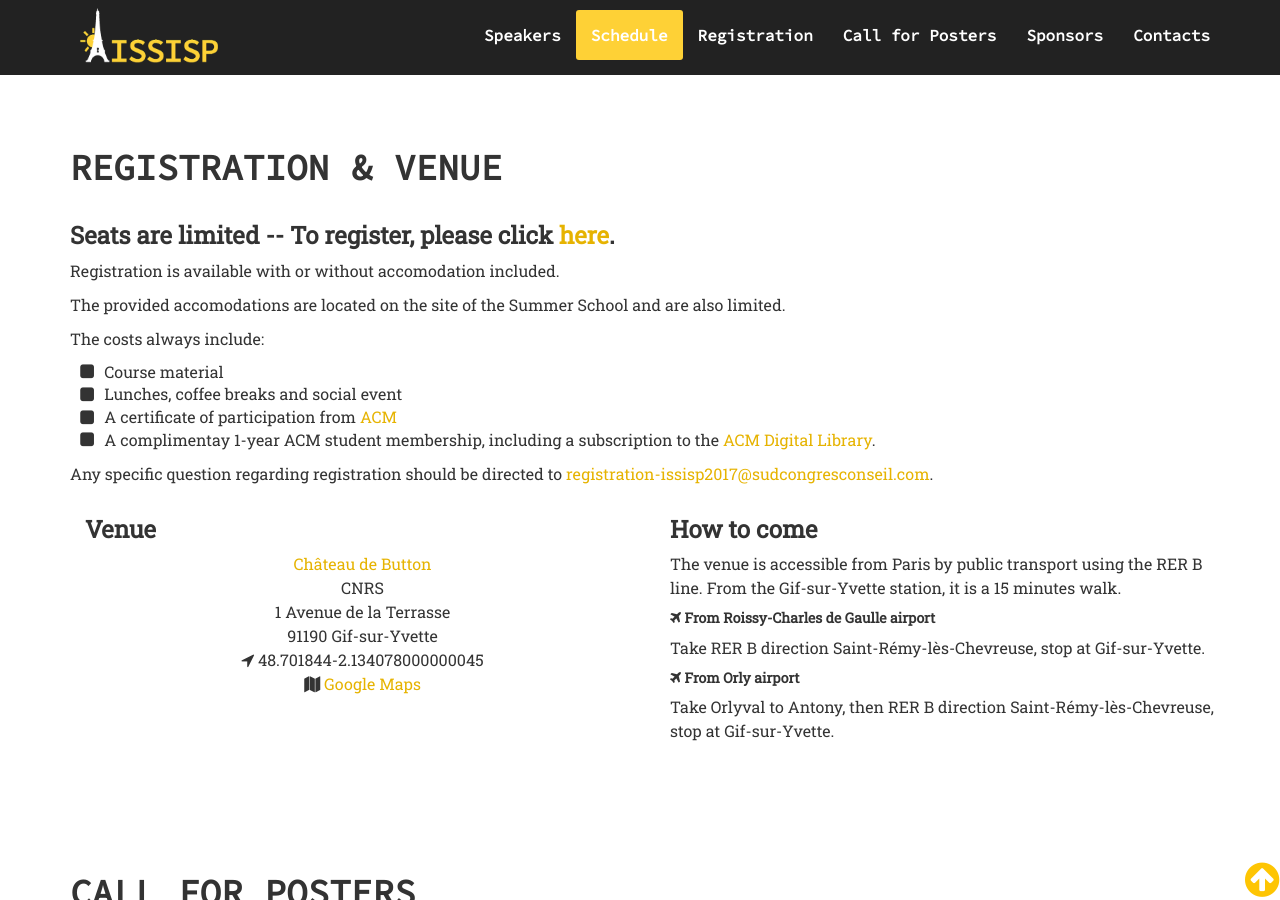
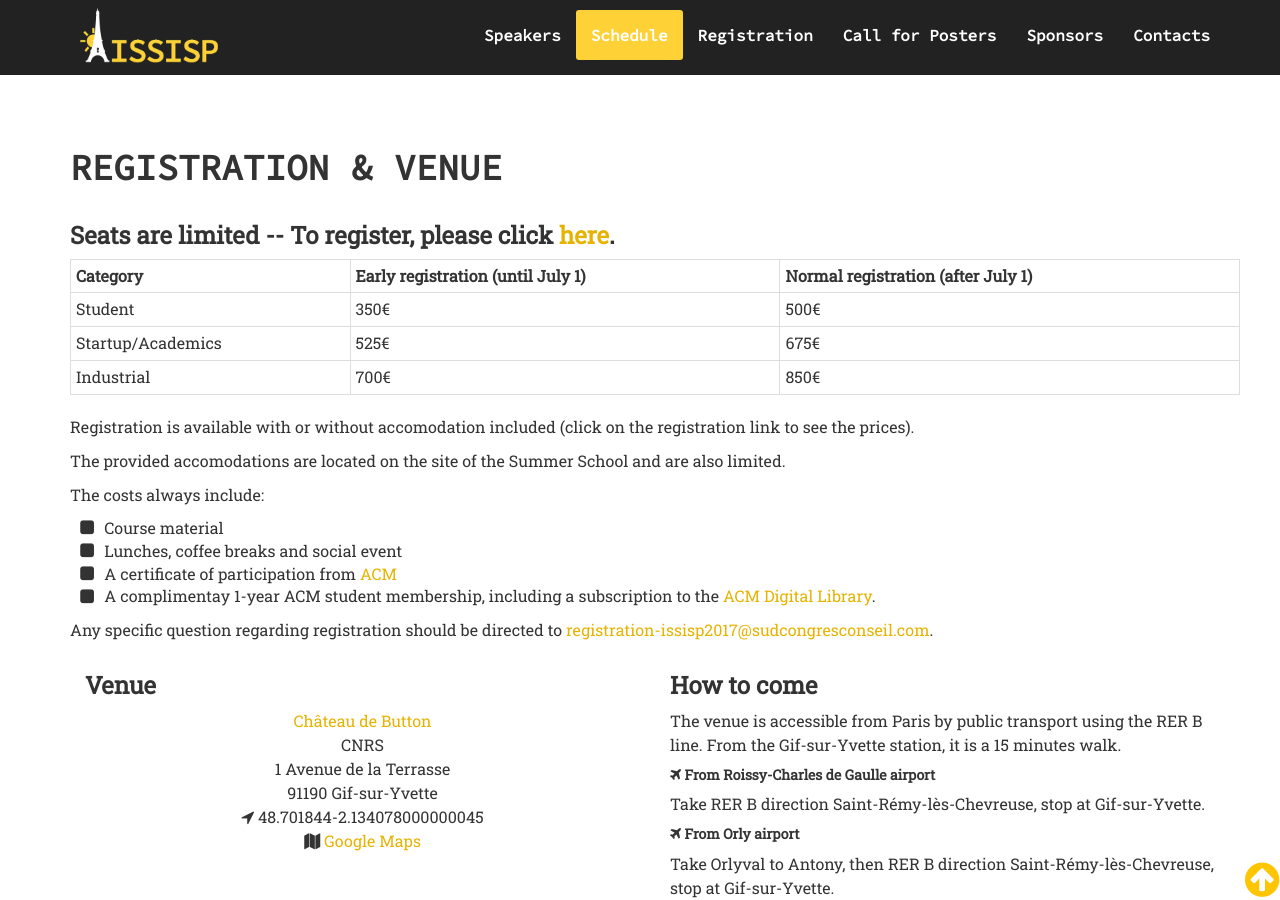
Before and after one commit to issisp2017/issisp2017.github.io, a Jekyll site: the page built from index.md, in a window 1280 px wide and 900 px high, scrolled down 3931 px. Built offline with Jekyll 4.4.1, drawn with Linux system fonts in a browser that asks for light colours; nearby versions of some CDN libraries.

Commit message:
Add registration fees

```diff
--- a/_includes/registration.html
+++ b/_includes/registration.html
@@ -5,10 +5,37 @@
 
       <h3>Seats are limited -- To register, please click <a href="https://secure.key4events.com/key4register/register.aspx?e=687&c=5636">here</a>.</h3>
 
+            <table class="table table-bordered table-condensed">
+        <tr>
+          <th>Category</th>
+          <th>Early registration (until July 1)</th>
+          <th>Normal registration (after July 1)</th></tr>
+        <tr>
+          <td>Student</td>
+          <td>350&euro; </td>
+          <td>500&euro; </td>
+        </tr>
+        <tr>
+          <td>Startup/Academics</td>
+          <td>525&euro;</td>
+          <td >675&euro;</td>
+        </tr>
+        <tr>
+          <td>Industrial</td>
+          <td>700&euro;</td>
+          <td>850&euro;</td>
+        </tr>
+      </table>
+
+
       <p>
-        Registration is available with or without accomodation included.
+        Registration is available with or without accomodation included (click
+        on the registration link to see the prices).
       </p>
 
+      <p>
+
+      </p>
       <p>
         The
         provided accomodations are located on the site of the Summer School
```
